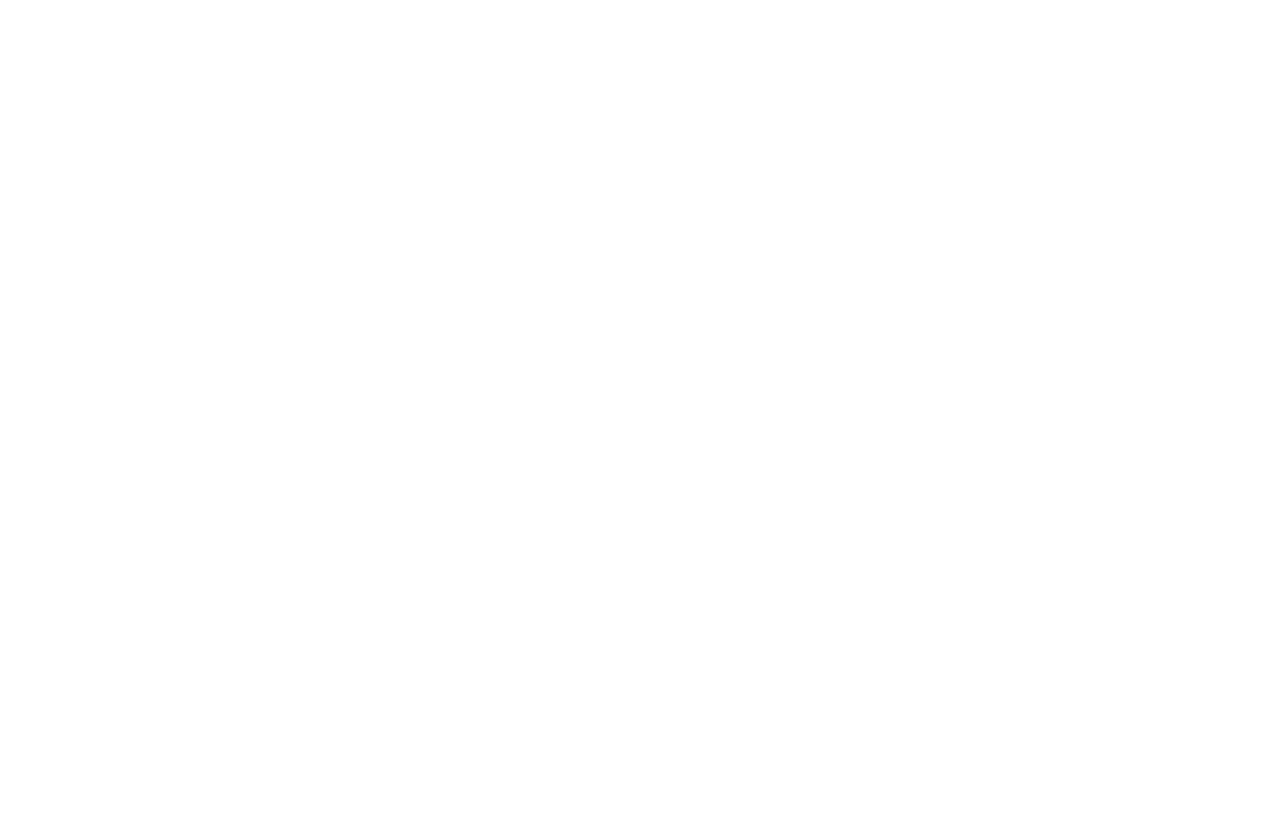
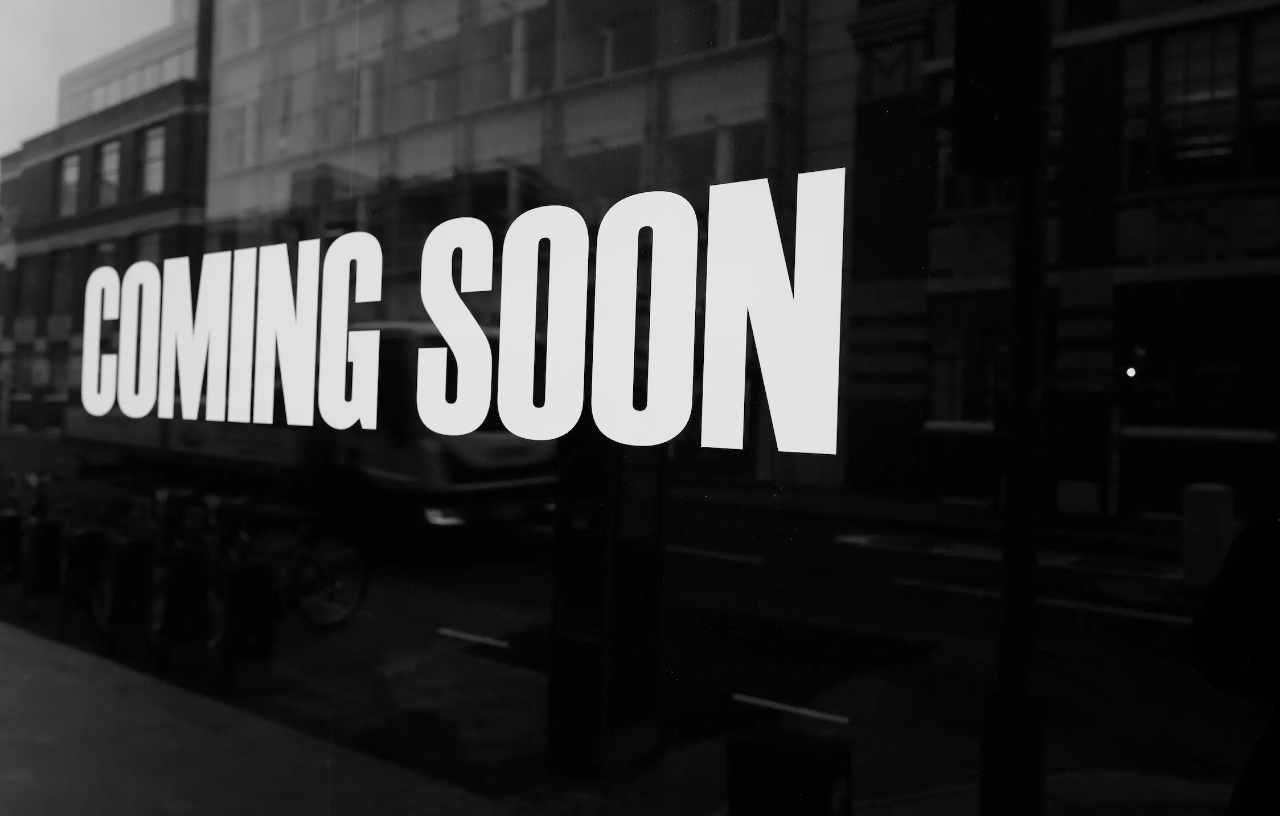
Before and after one commit to red1code/yora-website, a plain HTML site: page index.html in a window 1280 px wide. Drawn offline with Linux system fonts and the light colour scheme.

Commit message:
coming soon

```diff
--- a/css/style.css
+++ b/css/style.css
@@ -0,0 +1,7 @@
+body {
+  min-height: 100dvh;
+  background-image: url(../assets/coming-soon.webp);
+  background-size: cover;
+  background-position: center;
+  background-repeat: no-repeat;
+}
--- a/index.html
+++ b/index.html
@@ -3,6 +3,7 @@
 <head>
   <meta charset="UTF-8">
   <meta name="viewport" content="width=device-width, initial-scale=1.0">
+  <link rel="shortcut icon" href="./assets/construction-favicon.svg" type="image/x-icon">
   <link rel="stylesheet" href="./css/style.css">
   <script src="./js/scripts.js" defer></script>
   <title>Yora</title>
```
Also changed, not shown: assets/coming-soon.webp (added), assets/construction-favicon.svg (added), 1 other file.
